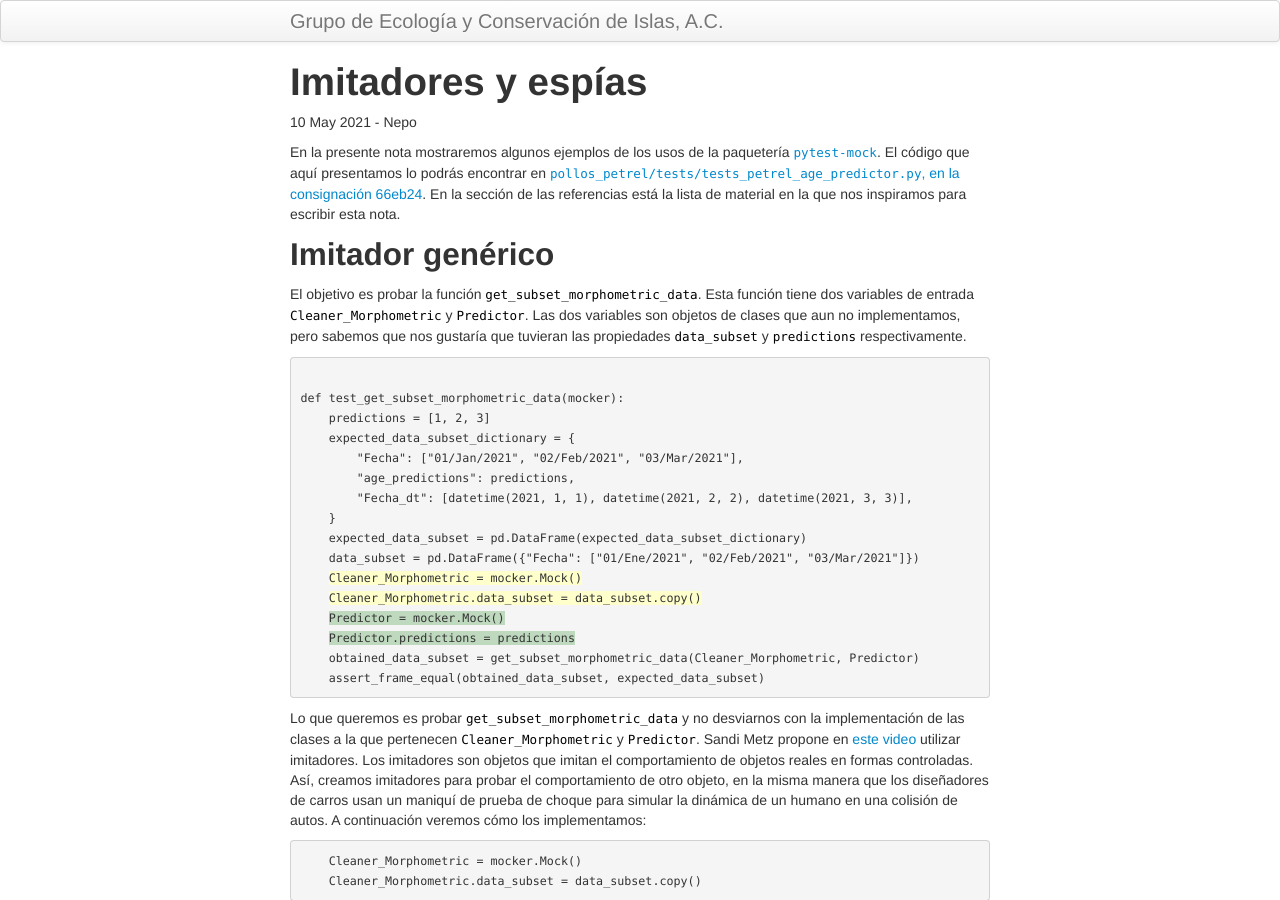
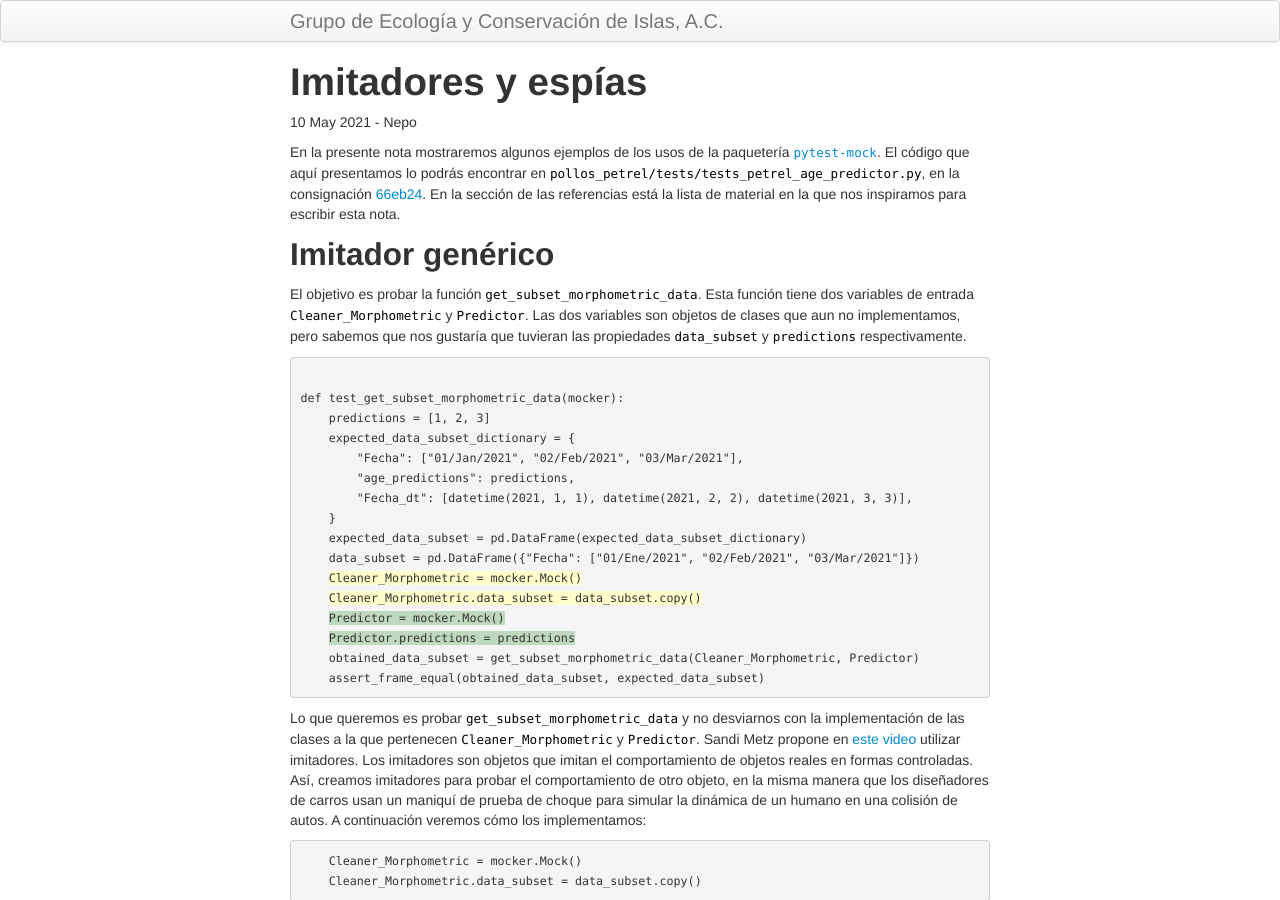
Before and after one commit to LizethMReyes/islasgeci.github.io, a Jekyll site: the page built from _posts/2021-05-10-imitadores.md, in a window 1280 px wide and 900 px high. Built offline with Jekyll 4.4.1, drawn with Linux system fonts in a browser that asks for light colours.

Commit message:
🎨 Minor formatting

```diff
--- a/_posts/2021-05-10-imitadores.md
+++ b/_posts/2021-05-10-imitadores.md
@@ -7,10 +7,11 @@ tags: programacion
 
 En la presente nota mostraremos algunos ejemplos de los usos de la paquetería
 [`pytest-mock`](https://github.com/pytest-dev/pytest-mock/). El código que aquí presentamos lo
-podrás encontrar en [`pollos_petrel/tests/tests_petrel_age_predictor.py`, en la consignación
-66eb24](https://bitbucket.org/IslasGECI/pollos_petrel/src/66eb24183f81df85350a715cc04ae120324a01df/tests/test_petrel_age_predictor.py).
-En la sección de las referencias está la lista de material en la que nos inspiramos para escribir esta
-nota.
+podrás encontrar en `pollos_petrel/tests/tests_petrel_age_predictor.py`, en la consignación
+[66eb24](https://bitbucket.org/IslasGECI/pollos_petrel/src/66eb24183f81df85350a715cc04ae120324a01df/tests/test_petrel_age_predictor.py).
+En la sección de las referencias está la lista de material en la que nos inspiramos para escribir
+esta nota.
+
 ## Imitador genérico
 
 El objetivo es probar la función `get_subset_morphometric_data`. Esta función tiene dos variables de
@@ -35,6 +36,7 @@ def test_get_subset_morphometric_data(mocker):
     obtained_data_subset = get_subset_morphometric_data(Cleaner_Morphometric, Predictor)
     assert_frame_equal(obtained_data_subset, expected_data_subset)
 </code></pre>
+
 Lo que queremos es probar `get_subset_morphometric_data` y no desviarnos con la implementación de
 las clases a la que pertenecen `Cleaner_Morphometric` y `Predictor`. Sandi Metz propone en [este
 video](https://youtu.be/v-2yFMzxqwU) utilizar imitadores. Los imitadores son objetos que imitan el
@@ -71,6 +73,7 @@ def test_Plotter(mocker):
     Plotter_parameters.plot()
     return Plotter_parameters.savefig("reports/figures/figura.png")
 </code></pre>
+
 En las líneas subrayadas definimos un imitador que tiene la misma interfaz que la clase
 `Predictions_and_Parameters`. La clase `Predictions_and_Parameters` tiene un método llamado
 `data_for_plot`. El imitador no tiene ninguna de las funcionalidades que tendría un objeto de la
@@ -86,6 +89,7 @@ asignamos algún valor con el que sabemos que comportamiento esperamos de `Plott
 
 En la siguiente código presentamos un ejemplo más restrictivo. Lo que haremos ahora es "parchar" el
 comportamiento de una clase, así el objeto parchado no tendrá el comportamiento original.
+
 <pre><code>
 def test_Fitter(mocker):
     <span style="background-color:#ffc">def train_test_split(self):</span>
@@ -102,6 +106,7 @@ def test_Fitter(mocker):
     Fitter_model = Fitter(Morphometric_Data)
     assert Fitter_model.lineal_model.normalize
 </code></pre>
+
 Como podemos suponer de la sección verde, la clase `Set_Morphometric` tiene un método llamado
 `train_test_split`. En el subrayado amarillo definimos la función con la que parchamos al método
 `train_test_split`. El objeto `Morphometric_Data` es una estancia de la clase `Set_Morphometric`.
@@ -133,6 +138,7 @@ def test_Plotter_(mocker):
     <span style="background-color:#ffc">Plotter_parameters.savefig("reports/figures/figura.png")</span>
     <span style="background-color:#ffc">makedirs.assert_called_once_with("reports/figures")</span>
 </code></pre>
+
 El método `savefig` es de la clase `Plotter`. Y lo que nos interesa preguntarle al espía `makedirs`
 es si fue llamado con el argumento `"reports/figures"`. El espía tiene su método para probar esa
 información. Si no es llamado (solo una vez) o si es llamdo con otro valor de entrada la prueba
@@ -145,6 +151,7 @@ Tratamos de seguir las recomendaciones de Stargirl en la manera de nombrarlon, p
 ejemplo en donde no agregar una interfaz no era _tan_ mala idea. Parchamos el comportamiento de una
 clase y finalmente utilizamos espías para asegurarnos de que llamábamos a una función desarrollada
 por terceros de la manera esperada.
+
 ## Referencias
 - [SOLID Object-Oriented Design](https://youtu.be/v-2yFMzxqwU)
 - [My Python testing style guide](https://blog.thea.codes/my-python-testing-style-guide/)
```
